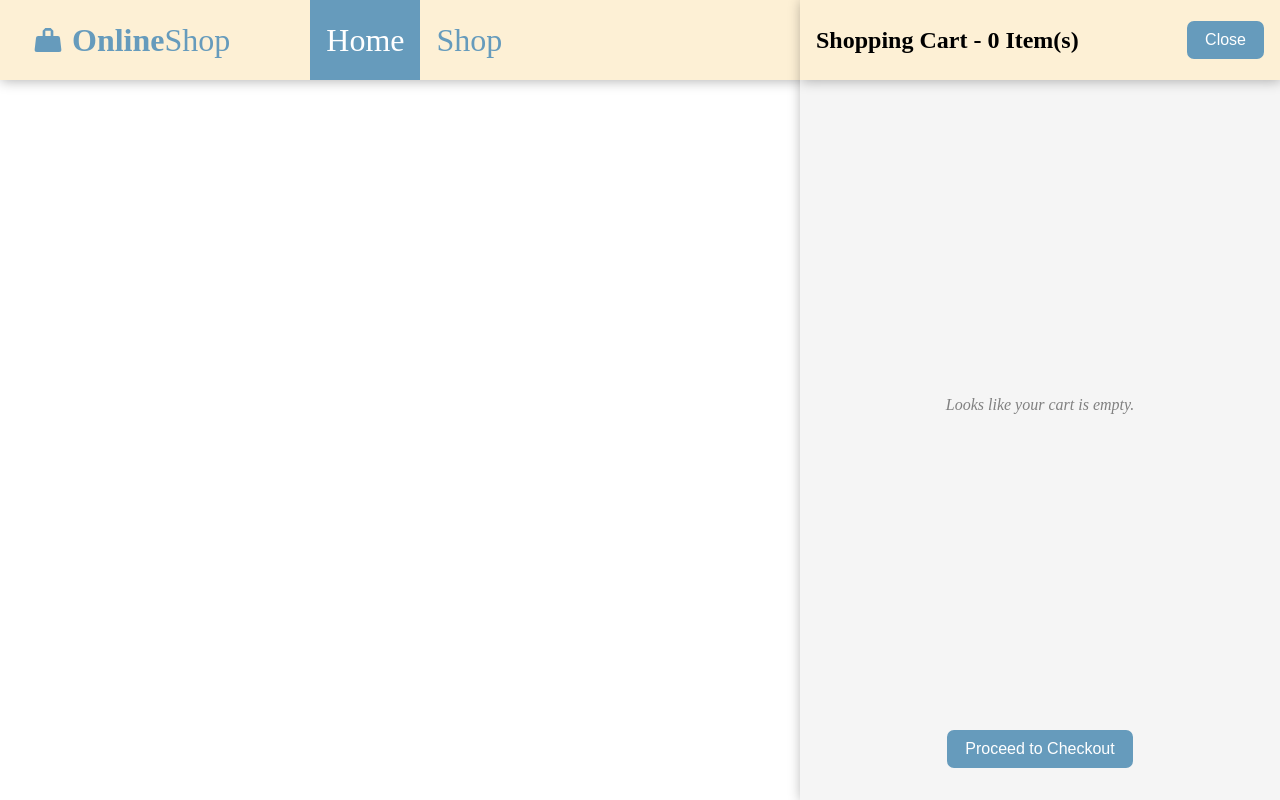
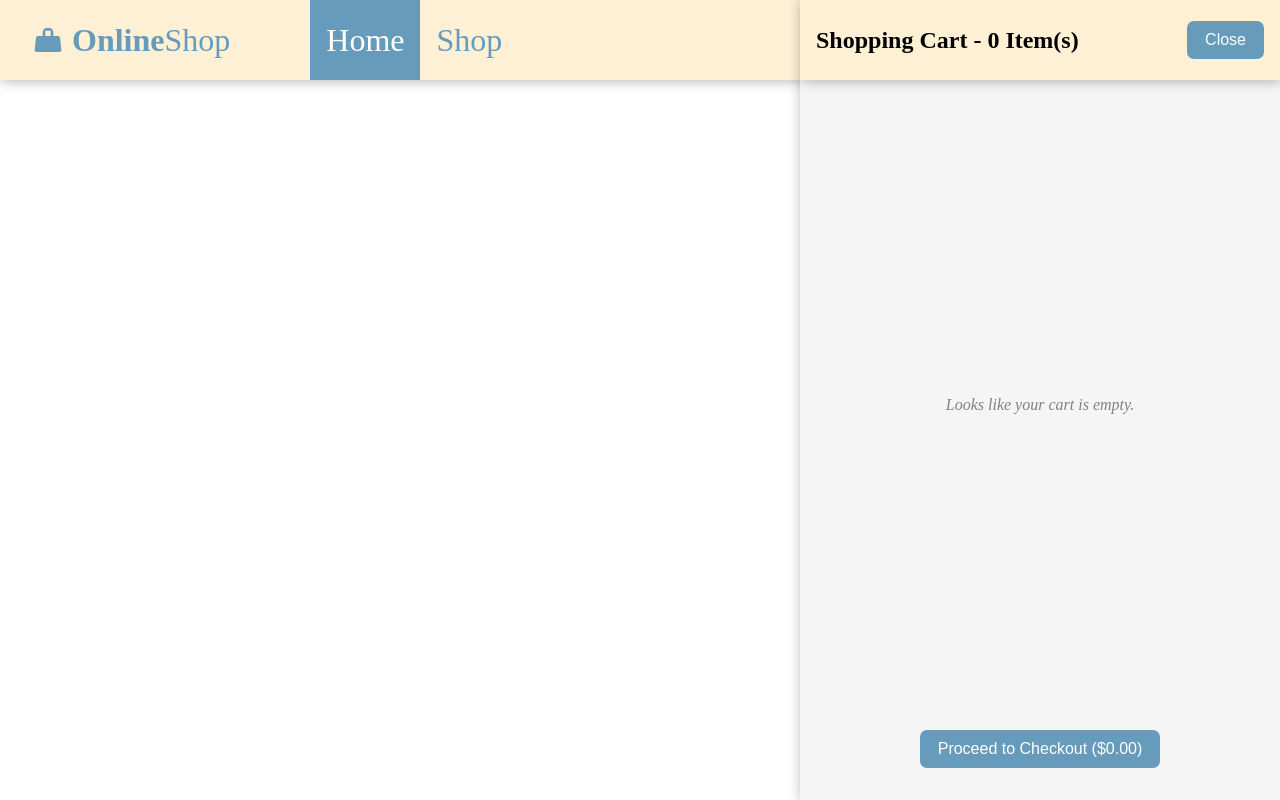
Before and after one commit to matthewb570/odin-shopping-cart, a React (Vite) app: page / in a window 1280 px wide. Both pictures are taken after a click on the button 1226 px from the left and 40 px from the top of the page. Built offline with nearby package versions, Linux system fonts and the light colour scheme; no server answers.

Commit message:
Display cart subtotal on checkout button

```diff
--- a/src/components/menu/CartSideMenu.jsx
+++ b/src/components/menu/CartSideMenu.jsx
@@ -1,4 +1,5 @@
 import "../../styles/CartSideMenu.css";
+import NumberUtils from "../../utils/NumberUtils";
 import CartShopItemCard from "../card/CartShopItemCard";
 
 export default function CartSideMenu({
@@ -10,6 +11,11 @@ export default function CartSideMenu({
 }) {
   const cartItemsLength =
     cartItems !== undefined && cartItems !== null ? cartItems.length : 0;
+
+  const cartSubtotal = cartItems.reduce((total, cartItem) => {
+    const shopItem = shopItems.find((shopItem) => shopItem.id === cartItem.id);
+    return total + shopItem.price * cartItem.quantity;
+  }, 0);
 
   function handleChangeItemQuantity(id, quantity) {
     const newCartItems = [...cartItems];
@@ -61,7 +67,7 @@ export default function CartSideMenu({
         )}
       </div>
       <div className="footer">
-        <button>Proceed to Checkout</button>
+        <button>{`Proceed to Checkout (${NumberUtils.formatAsDollars(cartSubtotal)})`}</button>
       </div>
     </section>
   );
```
